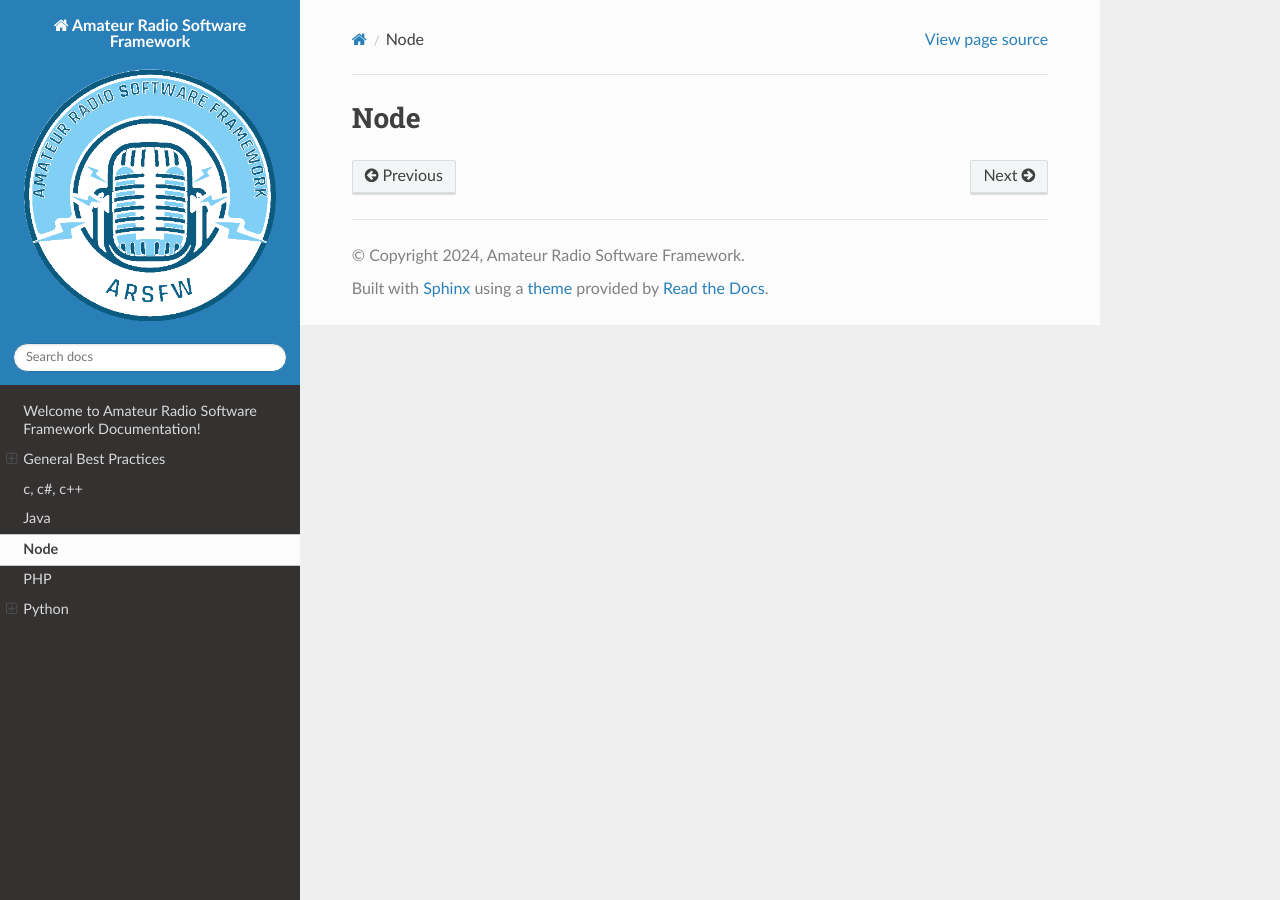
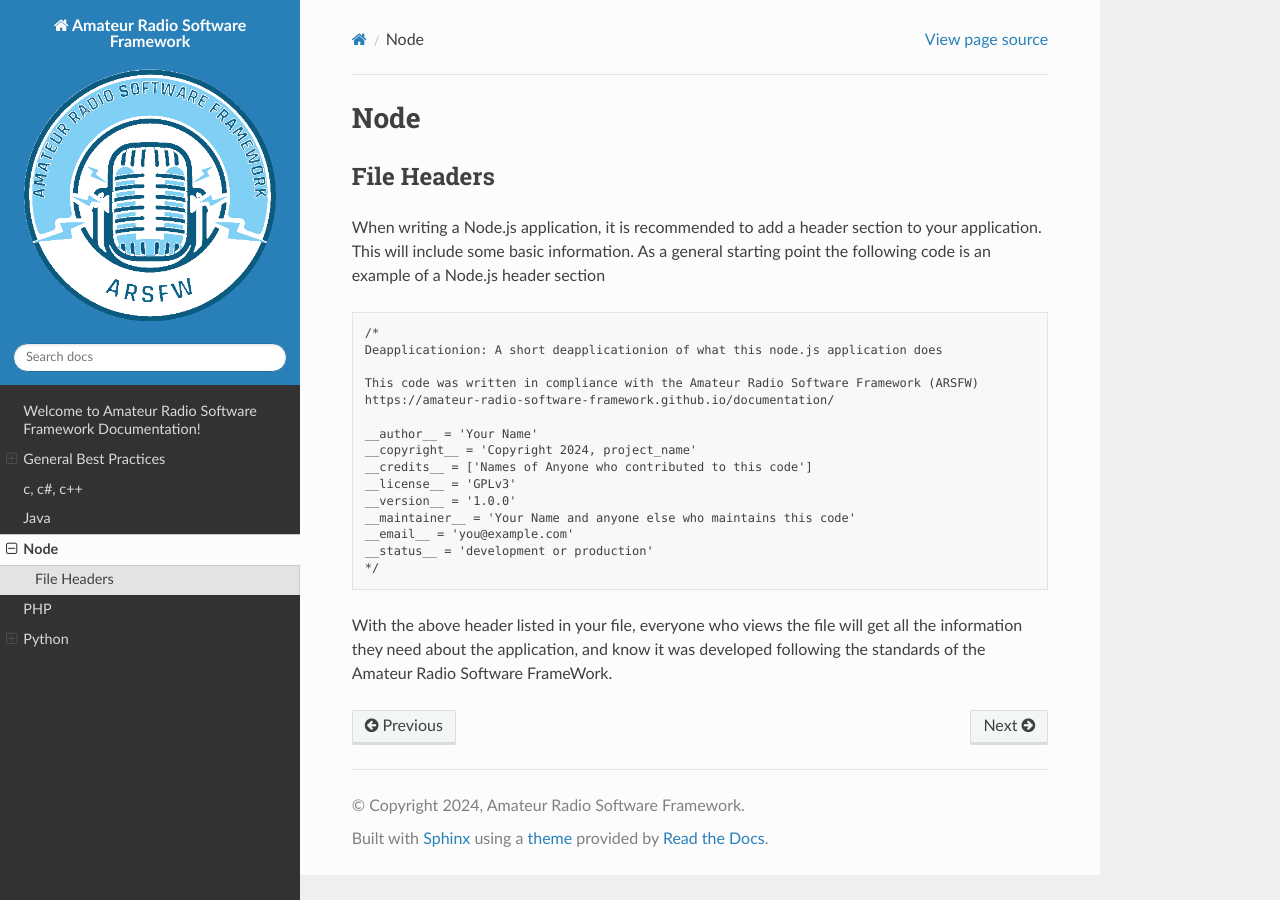
Before and after one commit to Amateur-Radio-Software-Framework/documentation, a Sphinx documentation site: the page built from docs/source/languages/node/index.rst, in a window 1280 px wide. Built offline with Sphinx 7.4.7 and the Read the Docs theme 2.0.0, drawn with Linux system fonts in a browser that asks for light colours.

Commit message:
added node file header section

```diff
--- a/docs/source/languages/node/index.rst
+++ b/docs/source/languages/node/index.rst
@@ -1,3 +1,28 @@
 ****
 Node
 ****
+
+File Headers
+------------
+
+When writing a Node.js application, it is recommended to add a header section to your application. This will include some basic information. As a general starting point the following code is an example of a Node.js header section
+
+.. code-block:: javaapplication
+
+    /*
+    Deapplicationion: A short deapplicationion of what this node.js application does
+
+    This code was written in compliance with the Amateur Radio Software Framework (ARSFW)
+    https://amateur-radio-software-framework.github.io/documentation/
+
+    __author__ = 'Your Name'
+    __copyright__ = 'Copyright 2024, project_name'
+    __credits__ = ['Names of Anyone who contributed to this code']
+    __license__ = 'GPLv3'
+    __version__ = '1.0.0'
+    __maintainer__ = 'Your Name and anyone else who maintains this code'
+    __email__ = 'you@example.com'
+    __status__ = 'development or production'
+    */
+
+With the above header listed in your file, everyone who views the file will get all the information they need about the application, and know it was developed following the standards of the Amateur Radio Software FrameWork.
```
Also changed, not shown: CHANGELOG.md (+1 -0 lines).
